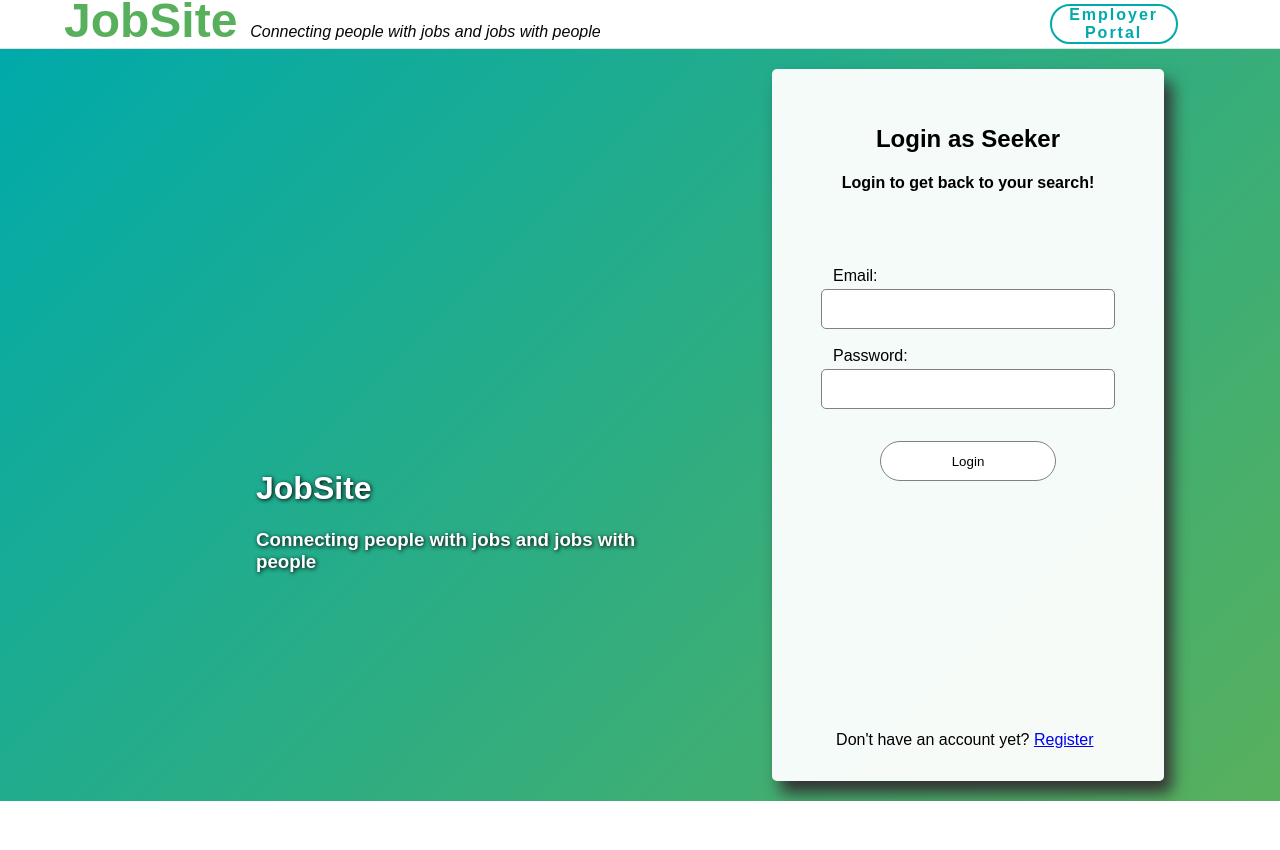
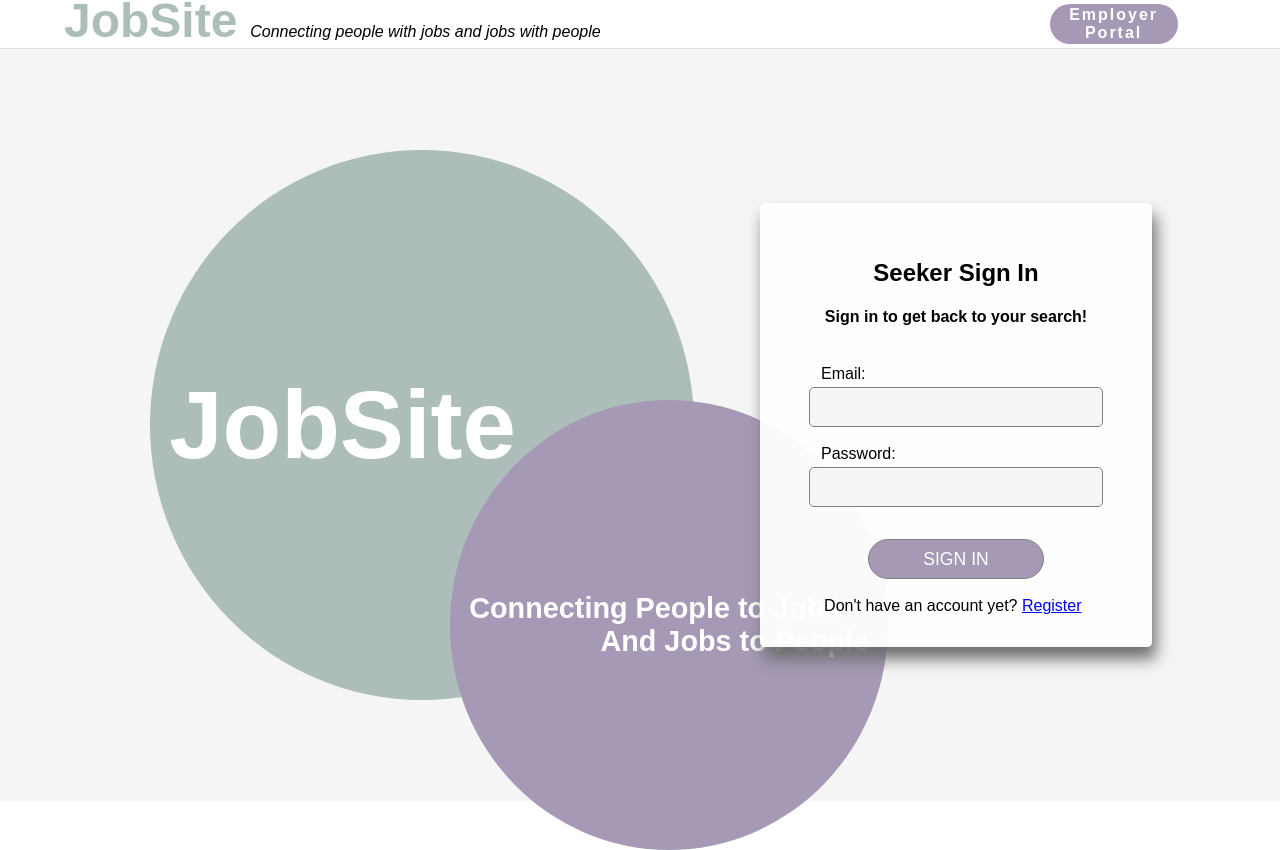
Before and after one commit to JacobWPeterson/JobSite, a React app: page / in a window 1280 px wide. Before the commit the page ends 809 px from the top, so only its background shows below. Built offline with nearby package versions, Linux system fonts and the light colour scheme; the HTML template or start-up script is replaced by a standard one.

Commit message:
Color revisions and landing page styling
-Initial pass of revising color scheme from client proposal
-Refactored sign in modal size to be dynamic

```diff
--- a/client/src/components/FrontPage.jsx
+++ b/client/src/components/FrontPage.jsx
@@ -4,7 +4,6 @@ import axios from 'axios';
 import schema from './constants.jsx';
 
 const FlexDiv = styled.div`
-  font-family: Arial;
   display: flex;
   margin: 0;
   height: 94vh;
@@ -12,44 +11,75 @@ const FlexDiv = styled.div`
   justify-content: center;
   flex-wrap: wrap;
   overflow-x: hidden;
-  background: linear-gradient(135deg, ${schema.secondary}, ${schema.primary});
-`;
-const Div = styled.div`
-  height: 12%;
-  width: 32%;
-  min-width: 256px;
-  max-width: 400px;
-  margin-top: 2vh;
-  margin-left: 4vw;
-  float: left;
-  color: white;
-  text-shadow: 1px 1px 4px black;
-  transition-duration: 0.4s;
+  color: ${schema.text};
+  background: whitesmoke;
+
   @media (min-width: 768px) {
-    margin-top: 50vh;
-    margin-left: 20vw;
+    justify-content: flex-end;
   }
 `;
+
+const Circle = styled.div`
+  position: absolute;
+  left: 150px;
+  top: 150px;
+  background: ${schema.primary};
+  margin: 0;
+  width: 525px;
+  height: 550px;
+  border-radius: 50%;
+  display: flex;
+  align-items: center;
+  justify-content: left;
+  padding: 0 0 0 1.5vw;
+  color: white;
+  font-size: 6rem;
+  font-weight: bold;
+`;
+
+const SmallCircle = styled.div`
+  position: absolute;
+  left: 450px;
+  top: 400px;
+  background: ${schema.secondary};
+  margin: 0;
+  width: 400px;
+  height: 450px;
+  border-radius: 50%;
+  display: flex;
+  flex-wrap: wrap;
+  align-items: center;
+  justify-content: center;
+  padding: 0 1.5vw;
+  color: white;
+  font-size: 1.8rem;
+  font-weight: bold;
+  text-align-last: right;
+`;
+
 const Form = styled.form`
-  height: 65%;
-  width: 35%;
-  min-height: 640px;
+  min-height: 45vh;
   min-width: 256px;
   max-width: 320px;
   margin: auto;
   padding: 36px;
   border-radius: 5px;
   position: relative;
-  float: right;
   text-align: center;
+  justify-content: space-around;
   background: rgba(255,255,255,0.95);
-  box-shadow: 8px 12px 16px #333;
+  box-shadow: 4px 12px 16px #6d6d6d;
+
+  @media (min-width: 768px) {
+    margin: auto 10vw auto 0;
+  }
 `;
 const Input = styled.input`
   height: 36px;
   width: 90%;
   border: 1px solid grey;
   border-radius: 5px;
+  background: whitesmoke;
 `;
 const Label = styled.label`
   float: left;
@@ -61,7 +91,9 @@ const Button = styled.button`
   margin: 32px auto;
   border: 1px solid grey;
   border-radius: 25px;
-  background: white;
+  background: ${schema.secondary};
+  color: white;
+  font-size: 1.1rem;
   ${schema.hoverEffect}
 `;
 const BottomDiv = styled.div`
@@ -82,12 +114,12 @@ const ToggleButtonDiv = styled.div`
   justify-content: space-between;
   align-items: center;
 `;
-const Toggle = schema.outlinedButton;
+const Toggle = schema.searchButton;
 
 const SEEKER_REGISTER_HEADER = 'Looking for a job? Sign up now!';
 const EMPLOYER_REGISTER_HEADER = 'Looking for applicants? Sign up now!';
-const SEEKER_LOGIN_HEADER = 'Login to get back to your search!';
-const EMPLOYER_LOGIN_HEADER = 'Login to get access to your applicants!';
+const SEEKER_LOGIN_HEADER = 'Sign in to get back to your search!';
+const EMPLOYER_LOGIN_HEADER = 'Sign in to get access to your applicants!';
 const REGISTER_BOTTOM_TEXT = 'Already a user? ';
 const LOGIN_BOTTOM_TEXT = 'Don\'t have an account yet? ';
 
@@ -206,12 +238,13 @@ const FrontPage = ({
       <ToggleButtonDiv>
         <Toggle onClick={handleUserToggle}>{`${user === 'Seeker' ? 'Employer' : 'Seeker'} Portal`}</Toggle>
       </ToggleButtonDiv>
-      <Div>
-        <h1>{schema.title}</h1>
-        <h3>{schema.slogan}</h3>
-      </Div>
+      <Circle>{`${schema.title}`}</Circle>
+      <SmallCircle>
+        Connecting People to Jobs
+        And Jobs to People
+      </SmallCircle>
       <Form>
-        <h2>{`${formType} as ${user}`}</h2>
+        <h2>{`${user} Sign In`}</h2>
         {
           formType === 'Register' ? (
             <>
@@ -240,8 +273,6 @@ const FrontPage = ({
                 ? <h4>{SEEKER_LOGIN_HEADER}</h4>
                 : <h4>{EMPLOYER_LOGIN_HEADER}</h4>
             }
-            <br />
-            <br />
             </>
           )
       }
@@ -249,7 +280,7 @@ const FrontPage = ({
         <Input type="email" id="email" onChange={handleChange} />
         <Label htmlFor="password">{'Password: '}</Label>
         <Input type="password" id="password" onChange={handleChange} />
-        <Button onClick={handleSubmit}>{formType}</Button>
+        <Button onClick={handleSubmit}>SIGN IN</Button>
         {
           formType === 'Register'
             ? (
--- a/client/src/components/NavBar.jsx
+++ b/client/src/components/NavBar.jsx
@@ -11,8 +11,6 @@ const NavBarWrapper = styled.div`
   background: #fff;
   margin: -8px 0 0 0;
   border-bottom: 1px solid #e0e0e0;
-  color: ${schema.tertiary};
-  font-family: Arial, sans-serif;
 
   @media (min-width: 768px) {
     justify-content: left;
@@ -32,6 +30,7 @@ const Logo = styled.h1`
 
 const Slogan = styled.p`
   display: none;
+  color: ${schema.text};
   @media (min-width: 900px) {
     display: inline;
     font-size: 1rem;
--- a/client/src/components/constants.jsx
+++ b/client/src/components/constants.jsx
@@ -1,22 +1,20 @@
 import styled, { createGlobalStyle } from 'styled-components';
 
-const primary = '#58B05D';
-const secondary = '#00AAAA';
-const tertiary = '#050802';
+const primary = '#ACBDBA';
+const secondary = '#A599B5';
+const tertiary = '#CDDDDD';
+const text = '#051014';
 
 const title = 'JobSite';
 const slogan = 'Connecting people with jobs and jobs with people';
 const url = 'http://localhost:4000/api';
-// const url = 'http://18.220.13.101/api';
-// deprecated const url = 'http://3.134.101.103:4000/api';
 
 const GlobalStyle = createGlobalStyle`
   body {
     scroll-behavior: smooth;
-    font-family: Arial;
+    font-family: 'Ubuntu', sans-serif;
     ::-webkit-scrollbar { display: none }
     margin-left: 0px;
-    overflow-y: hidden;
   }
 `;
 
```
Also changed, not shown: 1 other file (tests, documents, lock files or other folders). Lines whose indentation alone changed are shown as unchanged.
